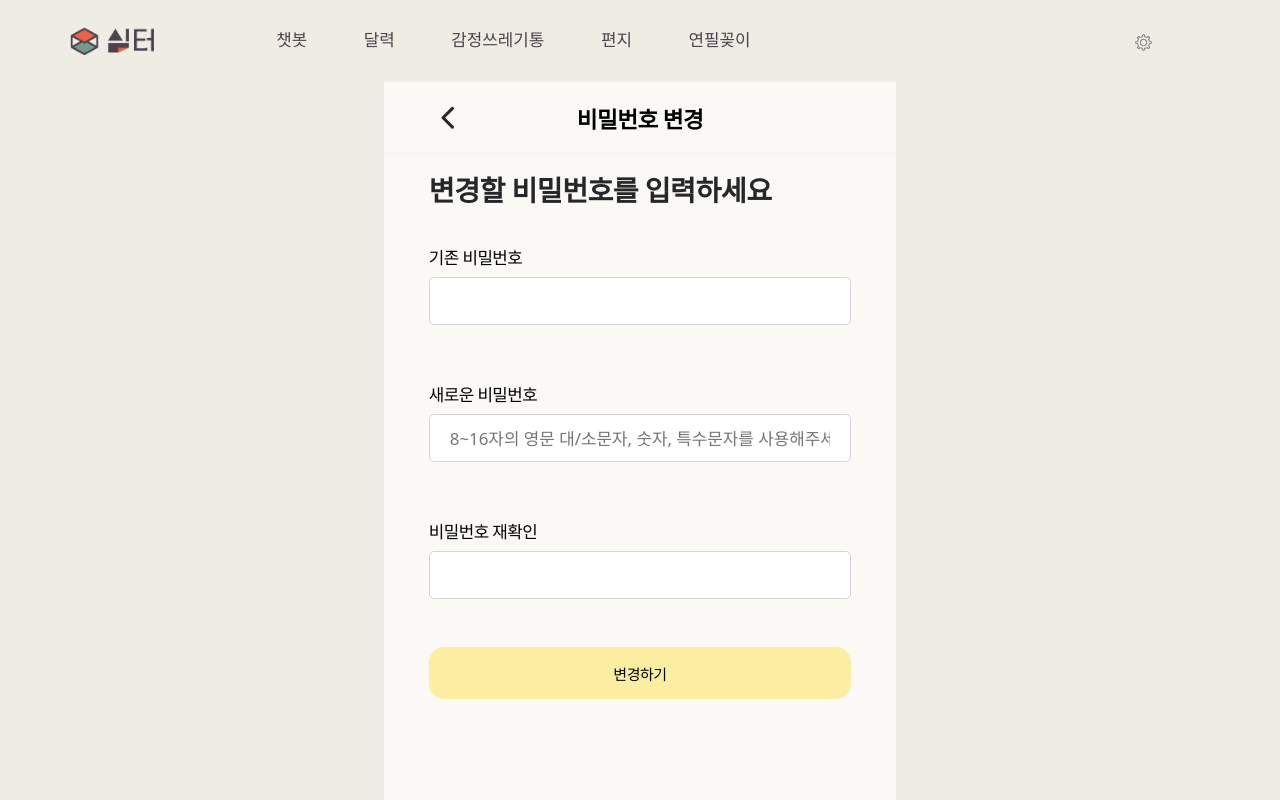
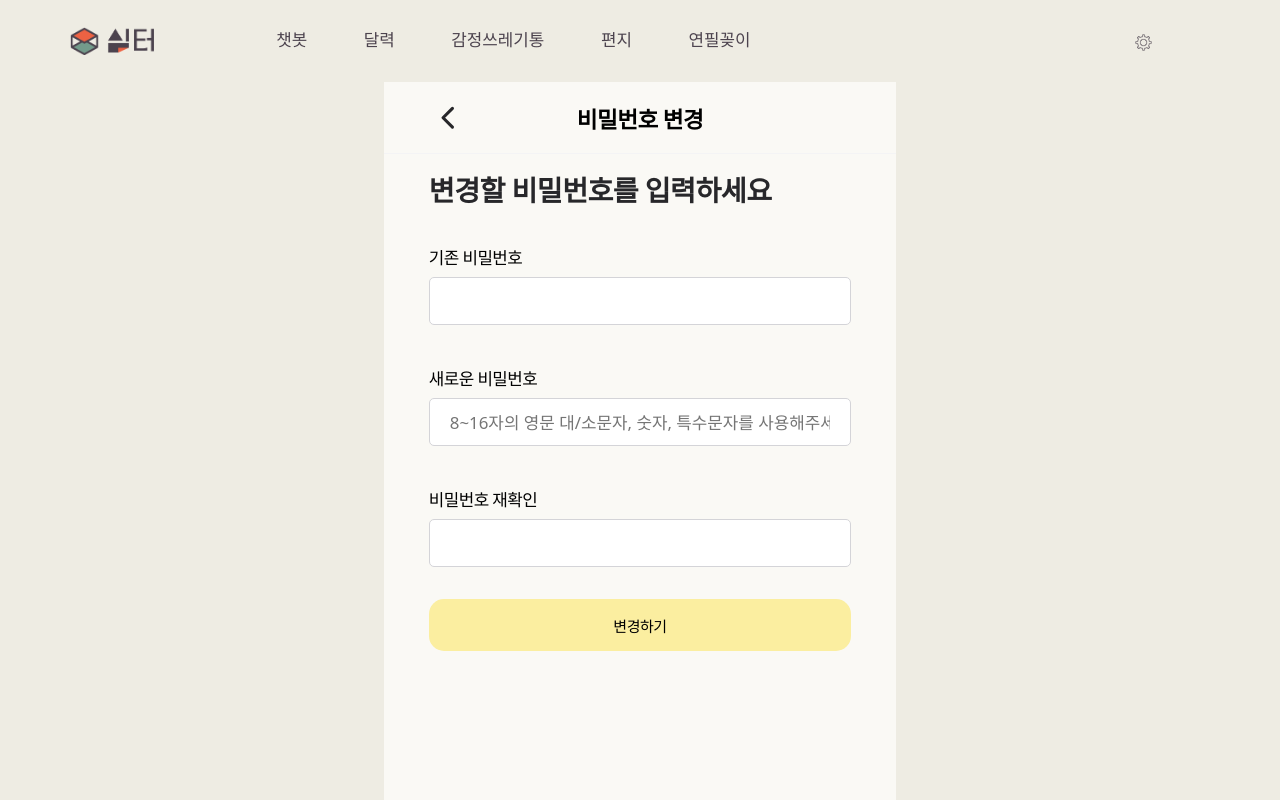
Before and after one commit to git1uv/client, a React (Create React App) app: page /pwchange in a window 1280 px wide. Built offline with nearby package versions, Linux system fonts and the light colour scheme; no server answers.

Commit message:
style: 설정 스타일 수정

```diff
--- a/src/components/Modal/NameChangeModal.jsx
+++ b/src/components/Modal/NameChangeModal.jsx
@@ -14,7 +14,7 @@ const NameChangeModal = ({ isVisible, onClose}) => {
         <M.LogoutModalTitle>닉네임 변경</M.LogoutModalTitle>
         <p className='sub'>닉네임이 변경되었습니다</p>
         <M.ModalActions>
-          <M.CancelButton className='ok' onClick={onClose} >확인</M.CancelButton>
+          <M.OKButton className='ok' onClick={onClose} >확인</M.OKButton>
         </M.ModalActions>
       </M.LogoutModal>
     </M.LogoutModalBg>
--- a/src/components/Settings/Settings.change.style.js
+++ b/src/components/Settings/Settings.change.style.js
@@ -81,7 +81,7 @@ export const PwChange = styled.div`
   justify-content: center;
   font-size: 1.25rem;
   align-items: center;
-  margin: 1vh 3.5vw 4vh 3.5vw;
+  margin: 1vh 3.5vw 2vh 3.5vw;
   button {
     padding: 0;
   }
@@ -103,7 +103,6 @@ export const PwChange = styled.div`
     @media (max-width: 430px) {
     margin: 0 1.8vw;
     }
-
   }
 `;
 
@@ -123,6 +122,9 @@ export const Text = styled.div`
     }
   }
   .confirm{
+    display: none;
+  }
+  .confirm.visible {
     font-size: 1rem;
     color: #A1A1AA;
     font-family: Pretendard;
@@ -131,13 +133,9 @@ export const Text = styled.div`
     line-height: normal;
     letter-spacing: -0.48px;
     margin: 0 0 0 3.5vw;
-  display: none;
+    display: block;
   }
   @media (max-width: 430px) {
     margin: 0 1.8vw;
   }
-
-  .confirm.visible {
-    display: block;
-  }
 `;
--- a/src/components/Settings/Settings.style.js
+++ b/src/components/Settings/Settings.style.js
@@ -141,7 +141,7 @@ export const PwChange = styled.div`
   justify-content: space-between;
   font-size: 1.5rem;
   align-items: center;
-  margin: 0 0 2vh 3.5vw;
+  margin: 0 0 0.5vh 3.5vw;
   button {
     background-color: transparent;
     padding: 0;
```
Lines whose indentation alone changed are shown as unchanged.
